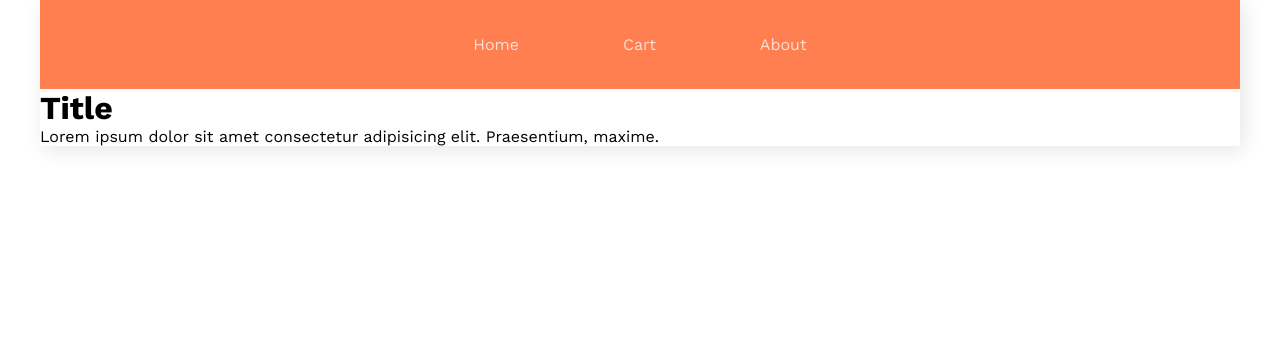
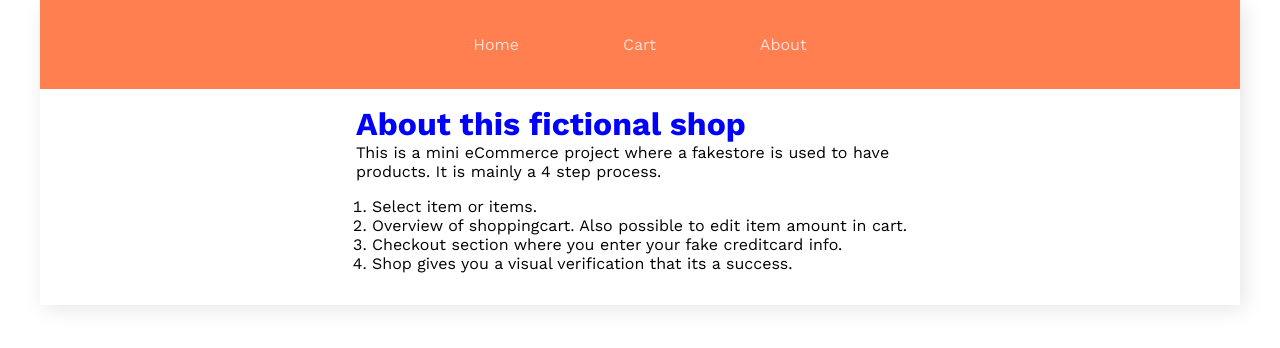
Before and after one commit to Kristian-kodehode/ecommerce-userflow, a React (Vite) app: page /aboutproject in a window 1280 px wide. Shown: the top 348 px of the page. Built offline with nearby package versions, Linux system fonts and the light colour scheme.

Commit message:
added some brief content to about page

```diff
--- a/src/routes/aboutproject/aboutproject.jsx
+++ b/src/routes/aboutproject/aboutproject.jsx
@@ -1,12 +1,23 @@
+import styles from "./aboutproject.module.css";
+
 const AboutProject = () => {
   return (
     <>
-      <h1>Title</h1>
-
-      <p>
-        Lorem ipsum dolor sit amet consectetur adipisicing elit. Praesentium,
-        maxime.
-      </p>
+      <div className={styles.textwrapper}>
+        <h1 className={styles.header}>About this fictional shop</h1>
+        <p>
+          This is a mini eCommerce project where a fakestore is used to have
+          products. It is mainly a 4 step process.
+        </p>
+        <ol className={styles.orderedlist}>
+          <li>Select item or items.</li>
+          <li>
+            Overview of shoppingcart. Also possible to edit item amount in cart.
+          </li>
+          <li>Checkout section where you enter your fake creditcard info.</li>
+          <li>Shop gives you a visual verification that its a success.</li>
+        </ol>
+      </div>
     </>
   );
 };
--- a/src/routes/aboutproject/aboutproject.module.css
+++ b/src/routes/aboutproject/aboutproject.module.css
@@ -0,0 +1,20 @@
+.header {
+  color: blue;
+}
+
+.textwrapper {
+  margin: 0 auto;
+  max-width: 600px;
+  padding: 1em;
+  display: grid;
+  grid-template-columns: repeat(1, 1fr);
+  /* border: 1px solid black; */
+}
+.orderedlist {
+  text-decoration: none;
+
+  padding: 1em;
+}
+.orderedlist i {
+  text-decoration: none;
+}
```
